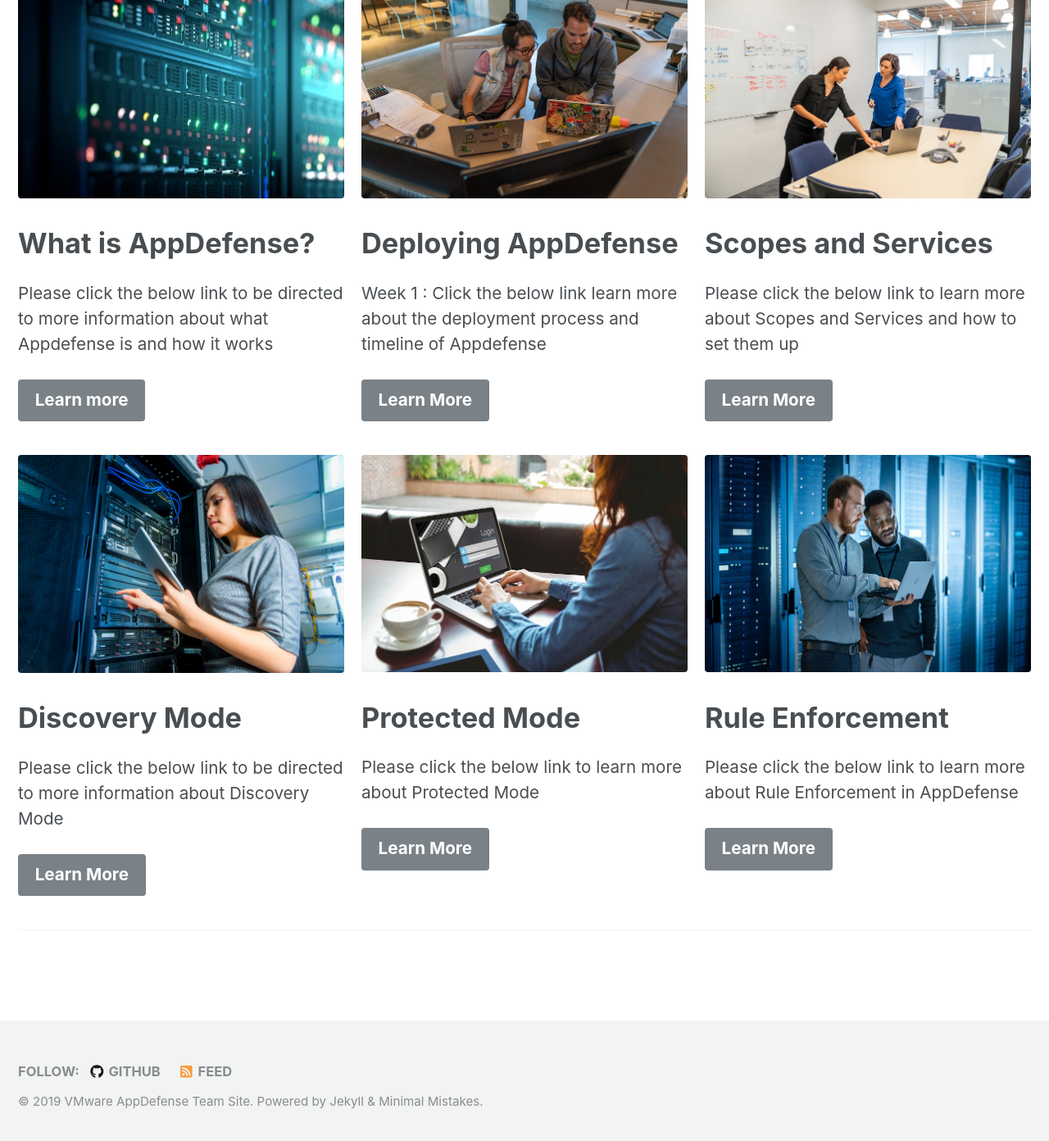
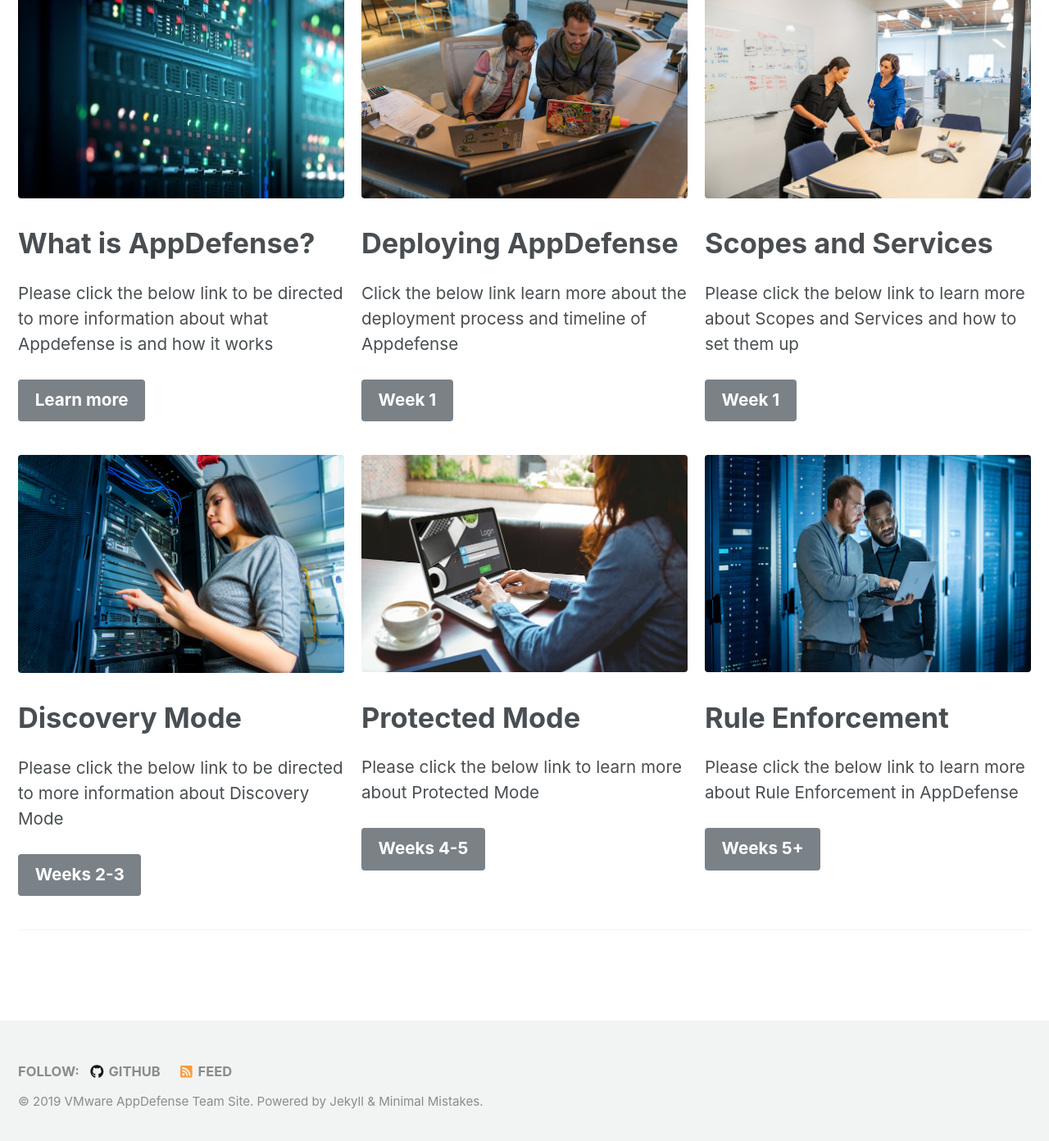
Before and after one commit to vmware-csa-team/AppDefense-Quick-Start-Guide, a Jekyll site: the page built from index.html, in a window 1280 px wide and 1400 px high, scrolled down 540 px. Shown: the top 1392 px of the window at 82% size. Built offline with Jekyll 4.4.1, drawn with Linux system fonts in a browser that asks for light colours; nearby versions of some CDN libraries; the list of posts is cut into pages by our own code.

Commit message:
Reformat of buttons

```diff
--- a/index.html
+++ b/index.html
@@ -18,38 +18,37 @@
   - image_path: /assets/images/deploy.jpg
     alt: "Deploy"
     title: "Deploying AppDefense"
-    excerpt: 'Week 1 :
-    Click the below link learn more about the deployment process and timeline of Appdefense'
+    excerpt: 'Click the below link learn more about the deployment process and timeline of Appdefense'
     url: "https://stanton26.github.io/workshop-manual-es/"
-    btn_label: "Learn More"
+    btn_label: "Week 1"
     btn_class: "btn--primary"
   - image_path: /assets/images/scopes.jpg
     alt: "Scopes and Services"
     title: "Scopes and Services"
     excerpt: 'Please click the below link to learn more about Scopes and Services and how to set them up'
     url: "https://stanton26.github.io/workshop-manual-jp/"
-    btn_label: "Learn More"
+    btn_label: "Week 1"
     btn_class: "btn--primary"
   - image_path: /assets/images/discovery.jpg
     alt: "Discovery Mode "
     title: "Discovery Mode"
     excerpt: 'Please click the below link to be directed to more information about Discovery Mode'
     url: "https://stanton26.github.io/workshop-manual/"
-    btn_label: "Learn More"
+    btn_label: "Weeks 2-3"
     btn_class: "btn--primary"
   - image_path: /assets/images/protect.jpg
     alt: "Protected Mode  "
     title: "Protected Mode"
     excerpt: 'Please click the below link to learn more about Protected Mode'
     url: "https://stanton26.github.io/workshop-manual-horizon/"
-    btn_label: "Learn More"
+    btn_label: "Weeks 4-5"
     btn_class: "btn--primary"
   - image_path: /assets/images/enforce.jpg
     alt: "Rule Enforcement"
     title: "Rule Enforcement"
     excerpt: 'Please click the below link to learn more about Rule Enforcement in AppDefense'
     url: "https://stanton26.github.io/workshop-manual-pt/"
-    btn_label: "Learn More"
+    btn_label: "Weeks 5+"
     btn_class: "btn--primary"
 ---
 
```
